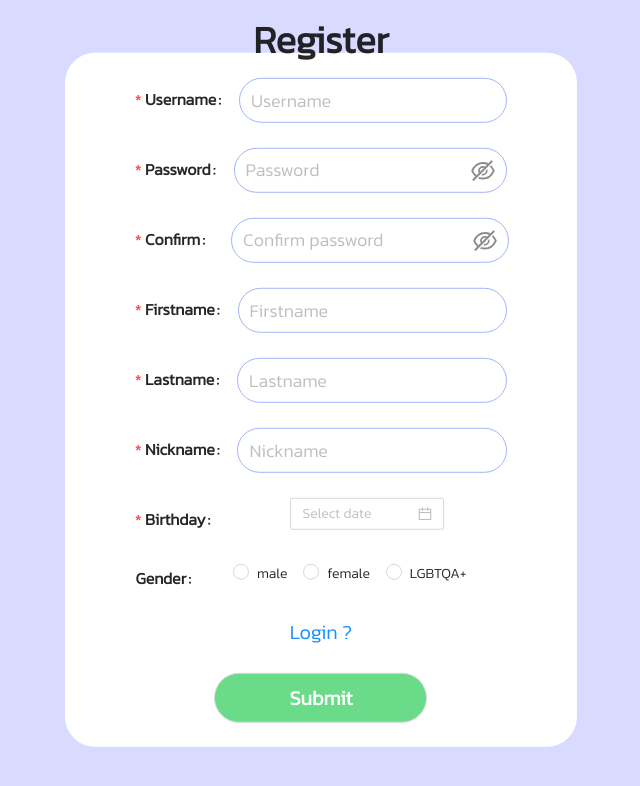
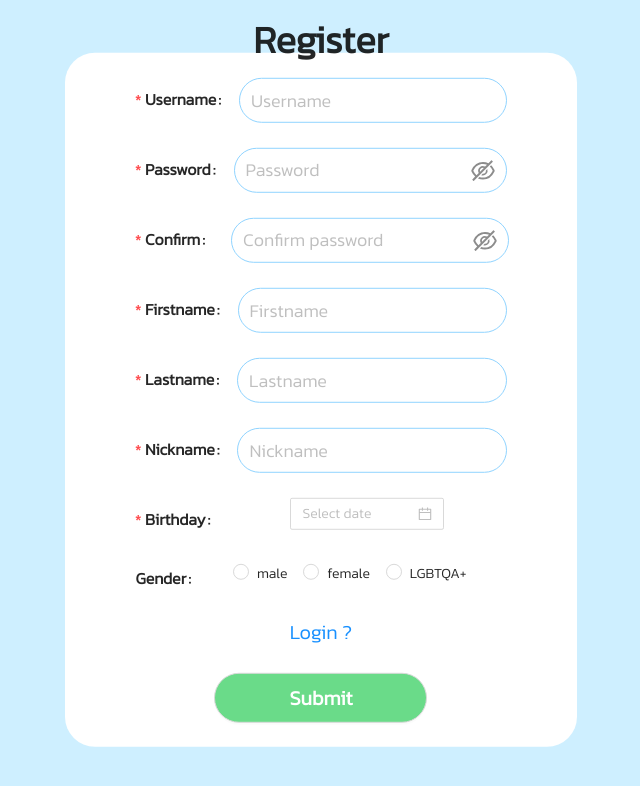
Before and after one commit to paedayz/SkillPlane-course-management, a React (Create React App) app in the folder client/: page /register in a window 1280 px wide. Shown: the top 786 px of the page, without its empty margins (319-959 px from the left). Built offline with nearby package versions, Linux system fonts and the light colour scheme; no server answers.

Commit message:
change color

```diff
--- a/client/src/App.css
+++ b/client/src/App.css
@@ -4,3 +4,7 @@
     font-family: "Kanit", sans-serif;
     user-select: none;
 }
+
+body {
+    background-color:#ceefff;
+}
--- a/client/src/components/course/course.card.front.tsx
+++ b/client/src/components/course/course.card.front.tsx
@@ -20,6 +20,7 @@ const CourseImage = styled.img`
 
 const CourseName = styled.div`
   margin-top: 10px;
+  font-weight: bold;
   font-size: 20px;
   @media ${device.mobile} {
     overflow: hidden;
--- a/client/src/components/course/course.card.tsx
+++ b/client/src/components/course/course.card.tsx
@@ -47,7 +47,7 @@ const Container = styled.div`
 
 const CourseCardInner = styled.div`
   box-shadow: 0px 10px 10px 0px #d0d0d0;
-  background-color: #ceefff;
+  background-color: white;
   border-radius: 10px;
   padding: 10px 10px 0px 0px;
   position: relative;
--- a/client/src/components/course/create.course.button.tsx
+++ b/client/src/components/course/create.course.button.tsx
@@ -25,6 +25,8 @@ const Container = styled.div`
 `;
 
 const AddButton = styled(Button)`
+  width: 60px;
+  height: 60px;
   background-color: #92e692;
   color: white;
 `;
@@ -51,7 +53,6 @@ function AddCrouseButton({}: Props) {
       <Tooltip title="Create Course">
         <AddButton
           color="green"
-          size="large"
           onClick={showModal}
           shape="circle"
           icon={<PlusOutlined />}
--- a/client/src/pages/home/index.tsx
+++ b/client/src/pages/home/index.tsx
@@ -18,7 +18,8 @@ import {
 // styled
 const Container = styled.div`
   width: 100%;
-  padding: 50px 20px 300px 20px;
+  padding: 50px 20px 350px 20px;
+  background-color: #ceefff;
 `;
 
 const CourseCardContainer = styled.div`
--- a/client/src/pages/login/index.tsx
+++ b/client/src/pages/login/index.tsx
@@ -11,7 +11,7 @@ import { device } from "../../constants";
 // styled
 const Container = styled.div`
   text-align: center;
-  background-color: #d9daff;
+  background-color: #ceefff;
   width: 100%;
   height: 100vh;
 `;
--- a/client/src/pages/register/index.tsx
+++ b/client/src/pages/register/index.tsx
@@ -9,7 +9,7 @@ import { setCredentials } from "../../slices/user.slice";
 // styled
 const Container = styled.div`
   text-align: center;
-  background-color: #d9daff;
+  background-color: #ceefff;
   width: 100%;
   height: 110vh;
   @media ${device.mobile} {
@@ -59,21 +59,21 @@ export const InputForm = styled(Input)`
   border-radius: 30px;
   height: 45px;
   font-size: 24px;
-  border-color: #a2b4fa;
+  border-color: #90d4ff;
 `;
 
 export const InputPassword = styled(Input.Password)`
   border-radius: 30px;
   height: 45px;
   font-size: 24px;
-  border-color: #a2b4fa;
+  border-color: #90d4ff;
 `;
 
 export const InputConfirmPassword = styled(Input.Password)`
   border-radius: 30px;
   height: 45px;
   font-size: 24px;
-  border-color: #a2b4fa;
+  border-color: #90d4ff;
   margin-left: 8px;
   width: 98%;
 `;
```
